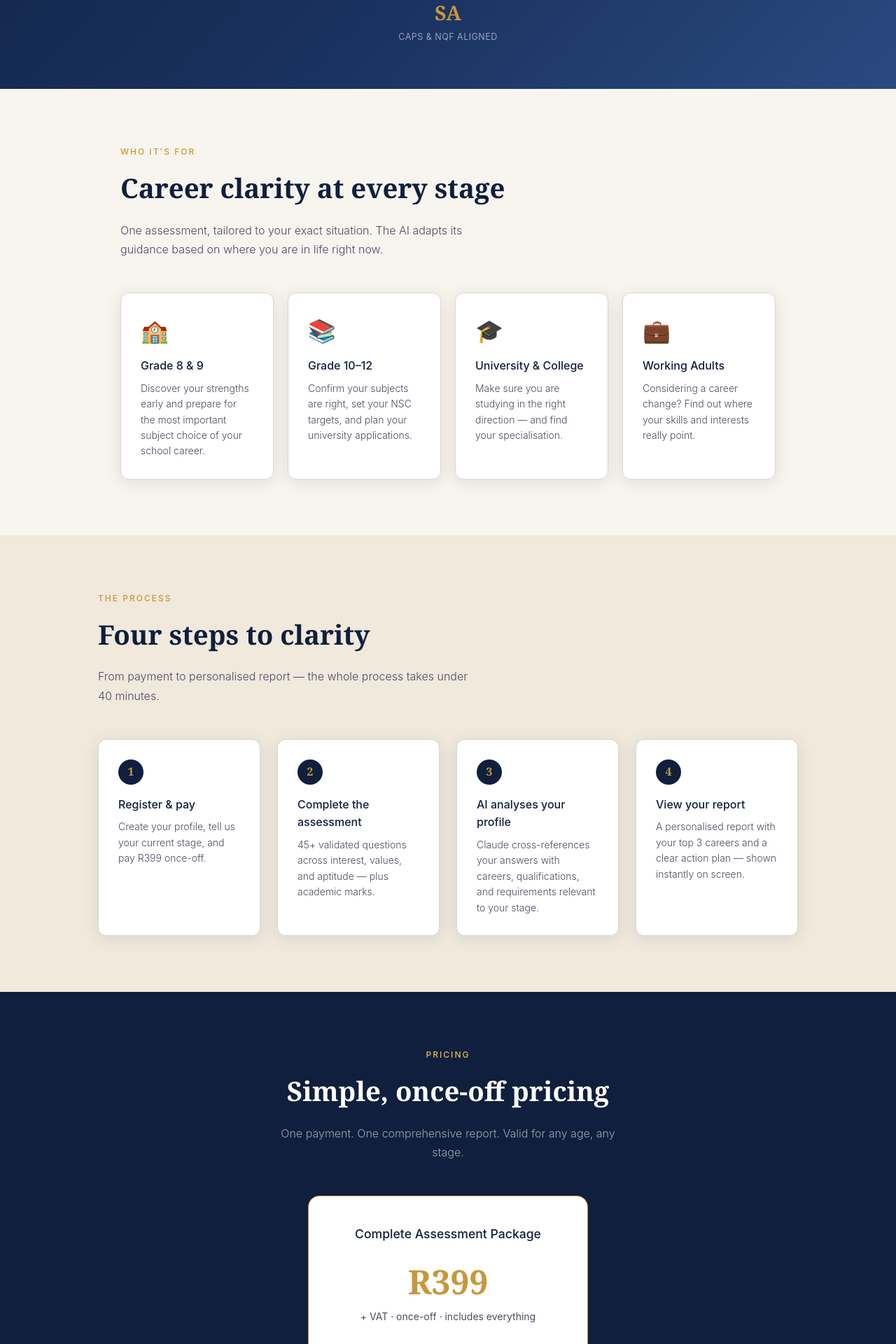
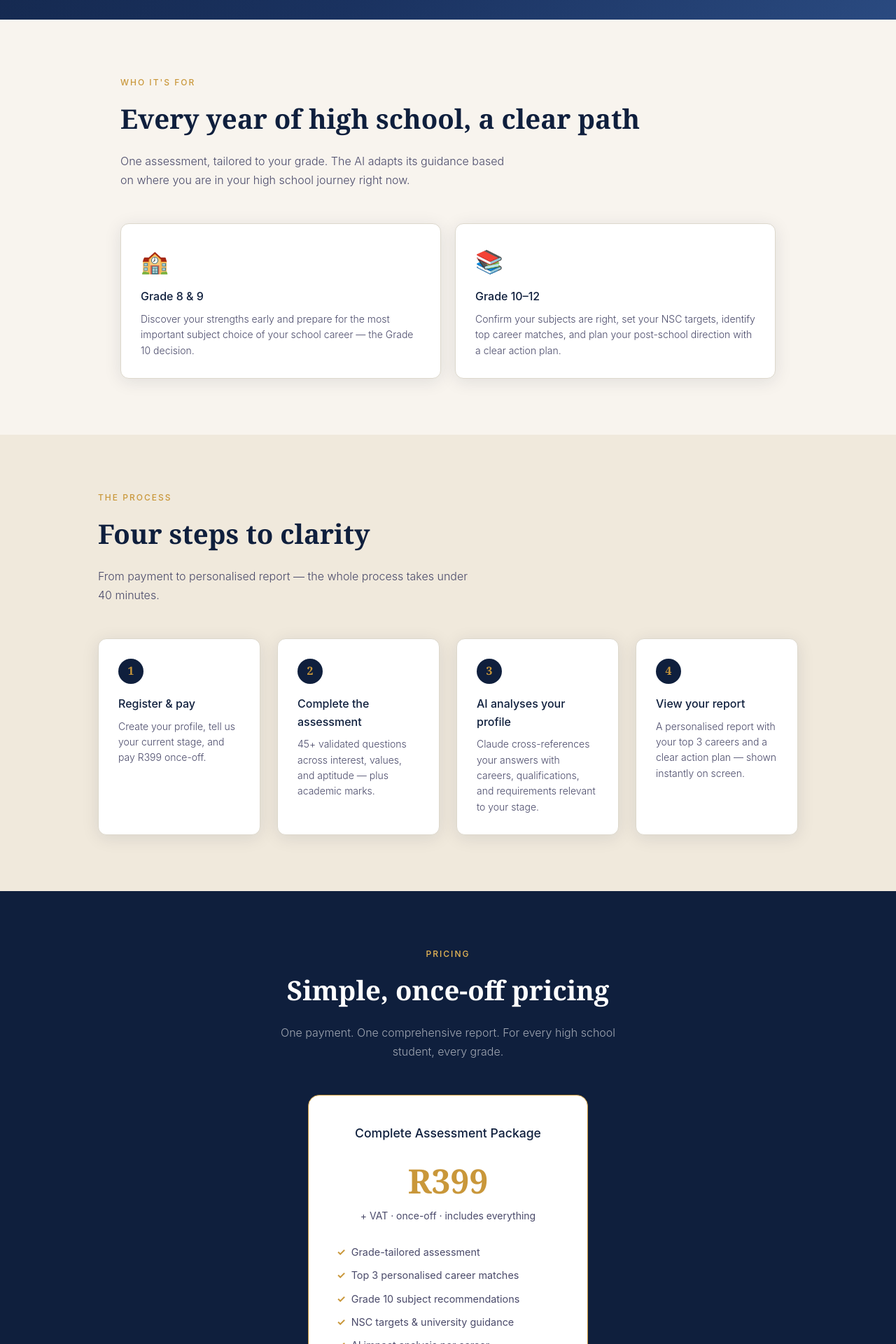
Before and after one commit to durandtc/pathfinder, a Next.js app: page / in a window 1280 px wide. Shown: the part 740-2660 px from the top of the page at 70% size. Built offline with nearby package versions, Linux system fonts and the light colour scheme.

Commit message:
Add files via upload

```diff
--- a/pages/index.js
+++ b/pages/index.js
@@ -8,8 +8,8 @@ export default function Home() {
   return (
     <>
       <Head>
-        <title>PickMyPath — AI Career Guidance for Every Stage</title>
-        <meta name="description" content="AI-powered career assessment for school learners, university students and working adults. Discover the right career path for your life stage." />
+        <title>PickMyPath — AI Career Guidance for High School Students</title>
+        <meta name="description" content="AI-powered career assessment for South African high school students. Discover the right career path and choose the perfect Grade 10 subjects." />
         <link rel="icon" href="/favicon.ico" />
       </Head>
       <Nav />
@@ -21,10 +21,10 @@ export default function Home() {
             AI-Powered Career Guidance · South Africa
           </div>
           <h1 style={{ fontFamily: 'Georgia, serif', color: '#fff', fontSize: 'clamp(2.2rem, 5vw, 3.4rem)', fontWeight: 700, lineHeight: 1.15, marginBottom: '1.25rem' }}>
-            Discover your <span style={{ color: '#c9973a' }}>perfect career path</span> at any stage of life
+            Discover your <span style={{ color: '#c9973a' }}>perfect career path</span> in high school
           </h1>
           <p style={{ color: 'rgba(255,255,255,0.75)', fontSize: '1.1rem', lineHeight: 1.7, marginBottom: '2.5rem', fontWeight: 300, maxWidth: 580, margin: '0 auto 2.5rem' }}>
-            Whether you are choosing Grade 10 subjects, deciding on university, or considering a career change — our scientifically validated assessment gives you clarity, direction, and a personalised action plan.
+            From Grade 8 early exploration to Grade 12 post-school planning — our scientifically validated assessment gives you clarity, direction, and a personalised action plan that guides your subject choices and career decisions.
           </p>
           <div style={{ display: 'flex', gap: '1rem', justifyContent: 'center', flexWrap: 'wrap' }}>
             <Link href="/register" style={{ background: 'var(--gold)', color: 'var(--navy)', borderRadius: 8, padding: '14px 32px', fontSize: '1rem', fontWeight: 500, textDecoration: 'none' }}>
@@ -35,7 +35,7 @@ export default function Home() {
             </a>
           </div>
           <div style={{ display: 'flex', gap: '2rem', justifyContent: 'center', marginTop: '3.5rem', flexWrap: 'wrap' }}>
-            {[['All ages', 'School to working adult'], ['3', 'Validated frameworks'], ['45+', 'Assessment questions'], ['SA', 'CAPS & NQF aligned']].map(([n, l]) => (
+            {[['Grade 8–12', 'High school focused'], ['3', 'Validated frameworks'], ['49', 'Assessment questions'], ['SA', 'CAPS aligned']].map(([n, l]) => (
               <div key={l} style={{ textAlign: 'center' }}>
                 <div style={{ fontFamily: 'Georgia,serif', fontSize: '1.8rem', color: '#c9973a', fontWeight: 700 }}>{n}</div>
                 <div style={{ fontSize: '0.78rem', color: 'rgba(255,255,255,0.55)', textTransform: 'uppercase', letterSpacing: '0.5px', marginTop: 2 }}>{l}</div>
@@ -48,14 +48,12 @@ export default function Home() {
       {/* WHO IS THIS FOR */}
       <section style={{ padding: '5rem 2rem', maxWidth: 1000, margin: '0 auto' }}>
         <div style={{ fontSize: '0.75rem', color: 'var(--gold)', fontWeight: 500, letterSpacing: 2, textTransform: 'uppercase', marginBottom: '0.75rem' }}>Who it's for</div>
-        <h2 style={{ fontFamily: 'Georgia,serif', fontSize: 'clamp(1.8rem,4vw,2.4rem)', color: 'var(--navy)', marginBottom: '1rem' }}>Career clarity at every stage</h2>
-        <p style={{ color: 'var(--text-mid)', maxWidth: 560, fontWeight: 300, marginBottom: '3rem', lineHeight: 1.7 }}>One assessment, tailored to your exact situation. The AI adapts its guidance based on where you are in life right now.</p>
+        <h2 style={{ fontFamily: 'Georgia,serif', fontSize: 'clamp(1.8rem,4vw,2.4rem)', color: 'var(--navy)', marginBottom: '1rem' }}>Every year of high school, a clear path</h2>
+        <p style={{ color: 'var(--text-mid)', maxWidth: 560, fontWeight: 300, marginBottom: '3rem', lineHeight: 1.7 }}>One assessment, tailored to your grade. The AI adapts its guidance based on where you are in your high school journey right now.</p>
         <div style={{ display: 'grid', gridTemplateColumns: 'repeat(auto-fit, minmax(200px, 1fr))', gap: '1.25rem' }}>
           {[
-            ['🏫', 'Grade 8 & 9', 'Discover your strengths early and prepare for the most important subject choice of your school career.'],
-            ['📚', 'Grade 10–12', 'Confirm your subjects are right, set your NSC targets, and plan your university applications.'],
-            ['🎓', 'University & College', 'Make sure you are studying in the right direction — and find your specialisation.'],
-            ['💼', 'Working Adults', 'Considering a career change? Find out where your skills and interests really point.'],
+            ['🏫', 'Grade 8 & 9', 'Discover your strengths early and prepare for the most important subject choice of your school career — the Grade 10 decision.'],
+            ['📚', 'Grade 10–12', 'Confirm your subjects are right, set your NSC targets, identify top career matches, and plan your post-school direction with a clear action plan.'],
           ].map(([icon, title, desc]) => (
             <div key={title} style={{ background: 'var(--white)', borderRadius: 12, padding: '1.75rem', border: '1px solid var(--border)', boxShadow: 'var(--shadow)' }}>
               <div style={{ fontSize: '2rem', marginBottom: '0.75rem' }}>{icon}</div>
@@ -93,19 +91,19 @@ export default function Home() {
       <section id="pricing" style={{ background: 'var(--navy)', padding: '5rem 2rem', textAlign: 'center' }}>
         <div style={{ fontSize: '0.75rem', color: '#e8b856', fontWeight: 500, letterSpacing: 2, textTransform: 'uppercase', marginBottom: '0.75rem' }}>Pricing</div>
         <h2 style={{ fontFamily: 'Georgia,serif', color: '#fff', fontSize: 'clamp(1.8rem,4vw,2.4rem)', marginBottom: '1rem' }}>Simple, once-off pricing</h2>
-        <p style={{ color: 'rgba(255,255,255,0.6)', maxWidth: 520, margin: '0 auto 3rem', fontWeight: 300, lineHeight: 1.7 }}>One payment. One comprehensive report. Valid for any age, any stage.</p>
+        <p style={{ color: 'rgba(255,255,255,0.6)', maxWidth: 520, margin: '0 auto 3rem', fontWeight: 300, lineHeight: 1.7 }}>One payment. One comprehensive report. For every high school student, every grade.</p>
         <div style={{ background: '#fff', borderRadius: 16, padding: '2.5rem', maxWidth: 400, margin: '0 auto', border: '1px solid var(--gold)' }}>
           <h3 style={{ fontSize: '1.1rem', fontWeight: 500, color: 'var(--navy)', marginBottom: '1rem' }}>Complete Assessment Package</h3>
           <div style={{ fontFamily: 'Georgia,serif', fontSize: '3rem', fontWeight: 700, color: 'var(--gold)' }}>R{price}</div>
           <div style={{ fontSize: '0.875rem', color: 'var(--text-mid)', marginBottom: '1.5rem' }}>+ VAT · once-off · includes everything</div>
           <ul style={{ listStyle: 'none', textAlign: 'left', marginBottom: '2rem' }}>
             {[
-              'Valid for all ages and career stages',
+              'Grade-tailored assessment',
               'Top 3 personalised career matches',
-              'Stage-specific action plan',
-              'Subject or qualification guidance',
+              'Grade 10 subject recommendations',
+              'NSC targets & university guidance',
               'AI impact analysis per career',
-              'Parent or support person note',
+              'Parent or guardian note',
               'Printable PDF report',
               'Save and revisit anytime',
             ].map(item => (
```
Also changed, not shown: 1 other file (tests, documents, lock files or other folders).
